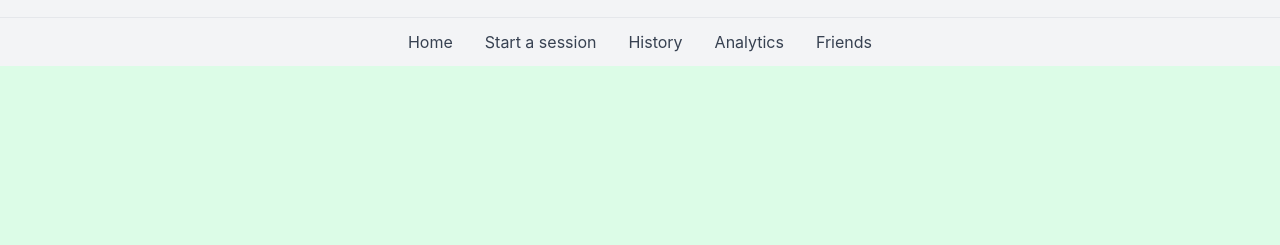
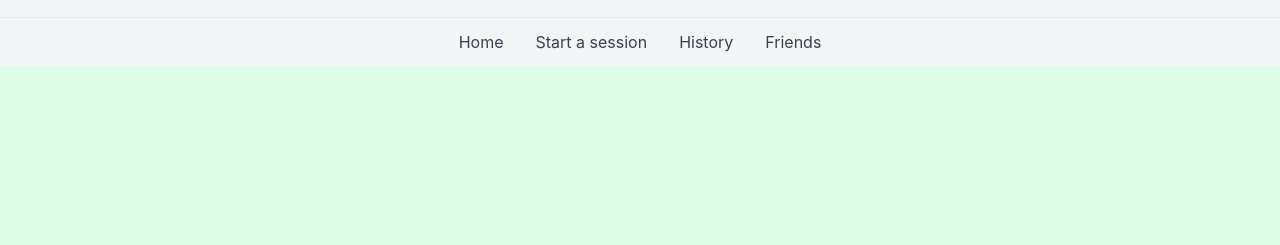
Before and after one commit to SaltySchnauzer/CITS3403-Project, a Python web app: template app/templates/index.html in a window 1280 px wide. Shown: the part 101-346 px from the top of the page. Run offline with Jinja, Linux system fonts and the light colour scheme; the template is opened without the code that fills it: most values are stand-ins (such as "Sample title", 1, 10 or a date in 2020); style sheets or scripts are compiled from the project's sources.

Commit message:
Fix random git merge issue

```diff
--- a/app/__init__.py
+++ b/app/__init__.py
@@ -1,9 +1,8 @@
 from flask import Flask
-
-
 from flask_sqlalchemy import SQLAlchemy # Database and configuration
 from flask_migrate import Migrate
 from app.config import Config
+from flask_login import LoginManager
 
 db = SQLAlchemy()
 login = LoginManager()
--- a/app/routes.py
+++ b/app/routes.py
@@ -23,7 +23,7 @@ import sqlalchemy as sa
 
 
 # App-specific modules
-from app import app, db                                                                 # Flask app instance and database
+from app import db                                                                      # Flask app instance and database
 from app.models import User, Session                                                    # Database models
 from app.forms import LoginForm, RegistrationForm, SessionSummaryForm, FriendSearchForm # WTForms definitions
 
--- a/app/templates/base.html
+++ b/app/templates/base.html
@@ -65,10 +65,6 @@
                        class="text-gray-700 hover:text-green-600 transition">
                         History
                     </a>
-                    <a href="{{ url_for('main.leaderboard') }}"
-                       class="text-gray-700 hover:text-green-600 transition">
-                        Analytics
-                    </a>
                     <a href="{{ url_for('main.friends') }}"
                        class="text-gray-700 hover:text-green-600 transition">
                         Friends
```
Also changed, not shown: app/app.db.
